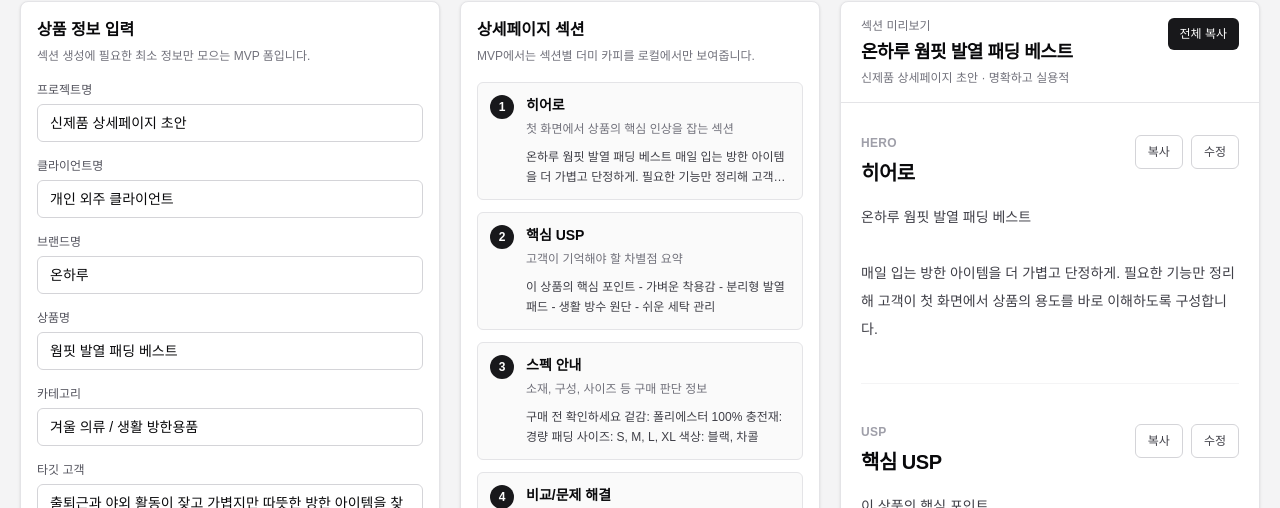
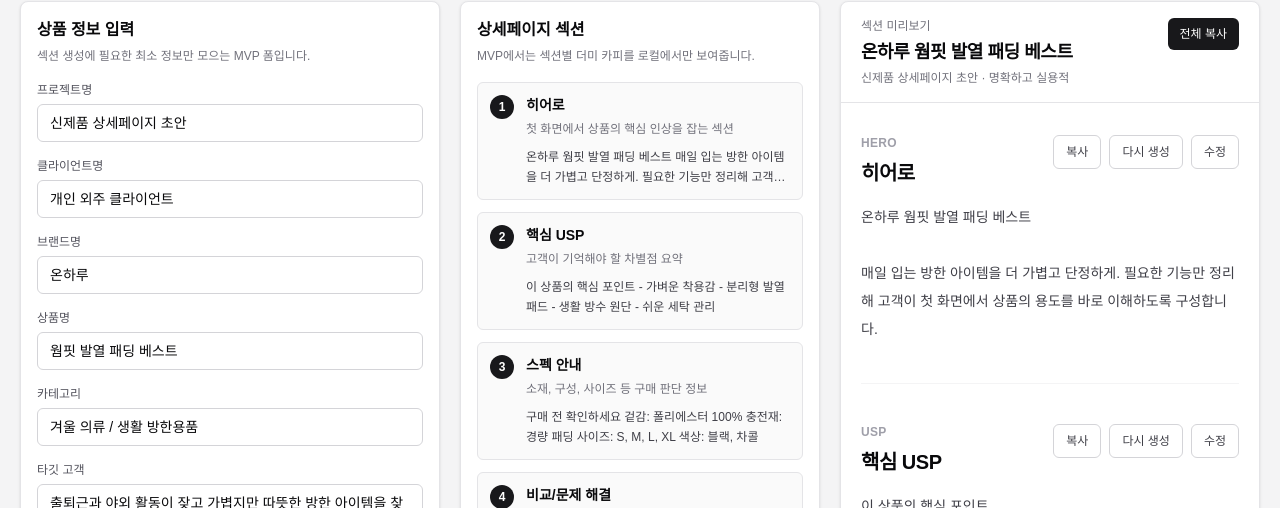
Before and after one commit to one-and1/detail-page-maker, a Next.js app: page / in a window 1280 px wide. Shown: the part 174-682 px from the top of the page. Built offline with nearby package versions, Linux system fonts and the light colour scheme.

Commit message:
섹션 더미 생성 로직 추가

```diff
--- a/src/components/detail-preview.tsx
+++ b/src/components/detail-preview.tsx
@@ -7,6 +7,7 @@ type Props = {
   product: ProductInfo;
   sections: DetailSection[];
   onSectionCopyChange: (sectionId: DetailSection["id"], copy: string) => void;
+  onSectionRegenerate: (sectionId: DetailSection["id"]) => void;
 };
 
 const toneLabel: Record<ProductInfo["tone"], string> = {
@@ -35,6 +36,7 @@ export function DetailPreview({
   product,
   sections,
   onSectionCopyChange,
+  onSectionRegenerate,
 }: Props) {
   const [editingSectionId, setEditingSectionId] = useState<
     DetailSection["id"] | null
@@ -99,6 +101,15 @@ export function DetailPreview({
     onSectionCopyChange(sectionId, draftCopy);
     cancelEditing();
   };
+
+  const regenerateSection = (sectionId: DetailSection["id"]) => {
+    onSectionRegenerate(sectionId);
+
+    if (editingSectionId === sectionId) {
+      cancelEditing();
+    }
+  };
+
   const projectName = product.projectName.trim() || FALLBACK_PROJECT_NAME;
 
   return (
@@ -161,6 +172,13 @@ export function DetailPreview({
                     onClick={() => copyText(formatSectionForCopy(section), section.id)}
                   >
                     복사
+                  </button>
+                  <button
+                    type="button"
+                    className="rounded-md border border-zinc-300 bg-white px-3 py-2 text-xs font-medium text-zinc-700 transition hover:border-zinc-400 hover:bg-zinc-100"
+                    onClick={() => regenerateSection(section.id)}
+                  >
+                    다시 생성
                   </button>
                   {editingSectionId !== section.id ? (
                     <button
--- a/src/components/detail-workspace.tsx
+++ b/src/components/detail-workspace.tsx
@@ -4,6 +4,7 @@ import { useEffect, useState } from "react";
 import { DetailPreview } from "@/src/components/detail-preview";
 import { ProductInputForm } from "@/src/components/product-input-form";
 import { SectionListPanel } from "@/src/components/section-list-panel";
+import { generateDummySectionCopy } from "@/src/lib/dummy-generator";
 import { makeSections } from "@/src/lib/make-sections";
 import {
   clearProjectDraft,
@@ -72,6 +73,17 @@ export function DetailWorkspace() {
       ),
     );
     setStorageMessage("저장되지 않은 섹션 수정이 있습니다.");
+  };
+
+  const handleSectionRegenerate = (sectionId: DetailSection["id"]) => {
+    setSections((currentSections) =>
+      currentSections.map((section) =>
+        section.id === sectionId
+          ? { ...section, copy: generateDummySectionCopy(product, section) }
+          : section,
+      ),
+    );
+    setStorageMessage("저장되지 않은 섹션 더미 카피가 생성되었습니다.");
   };
 
   const handleSave = () => {
@@ -190,6 +202,7 @@ export function DetailWorkspace() {
             product={product}
             sections={sections}
             onSectionCopyChange={handleSectionCopyChange}
+            onSectionRegenerate={handleSectionRegenerate}
           />
         </section>
       </div>
--- /dev/null
+++ b/src/lib/dummy-generator.ts
@@ -0,0 +1,65 @@
+import type { DetailSection, ProductInfo } from "@/src/types";
+
+const toneGuide: Record<ProductInfo["tone"], string> = {
+  clear: "핵심 정보를 먼저 보여주는 명확한 톤",
+  friendly: "부담 없이 읽히는 친근한 톤",
+  premium: "정돈되고 신뢰감 있는 프리미엄 톤",
+  minimal: "군더더기 없이 짧고 절제된 톤",
+};
+
+const fallback = (value: string, fallbackValue: string) =>
+  value.trim() || fallbackValue;
+
+const firstFilledLine = (value: string, fallbackValue: string) =>
+  value
+    .split(/[\n,]/)
+    .map((item) => item.trim())
+    .find(Boolean) || fallbackValue;
+
+const bulletLines = (value: string, fallbackItems: string[]) => {
+  const items = value
+    .split(/[\n,]/)
+    .map((item) => item.trim())
+    .filter(Boolean);
+
+  return (items.length > 0 ? items : fallbackItems)
+    .slice(0, 4)
+    .map((item) => `- ${item}`)
+    .join("\n");
+};
+
+export function generateDummySectionCopy(
+  product: ProductInfo,
+  section: DetailSection,
+) {
+  const brandName = fallback(product.brandName, "브랜드");
+  const productName = fallback(product.productName, "상품");
+  const category = fallback(product.category, "카테고리");
+  const targetAudience = fallback(product.targetAudience, "주요 고객");
+  const primaryUsp = firstFilledLine(product.usp, "매일 쓰기 좋은 실용성");
+  const primarySpec = firstFilledLine(product.specs, "기본 구성 정보");
+  const tone = toneGuide[product.tone];
+
+  switch (section.kind) {
+    case "hero":
+      return `${brandName} ${productName}\n\n${targetAudience}을 위해 ${primaryUsp}을 먼저 보여주는 더미 히어로 카피입니다. ${tone}으로 첫 화면에서 상품의 쓰임과 기대감을 빠르게 전달합니다.`;
+    case "usp":
+      return `${productName}의 더미 USP\n${bulletLines(product.usp, [
+        "고객이 바로 이해할 수 있는 핵심 장점",
+        "상세페이지 상단에서 반복하기 좋은 메시지",
+        "구매 전 확인해야 할 차별점",
+      ])}`;
+    case "spec":
+      return `${category} 구매 전 확인 정보\n${bulletLines(product.specs, [
+        primarySpec,
+        "옵션과 구성은 실제 판매 정보에 맞춰 교체",
+        "배송/사용 조건은 최종 검수 단계에서 확인",
+      ])}`;
+    case "comparison":
+      return `기존 선택지가 애매했던 ${targetAudience}에게 ${productName}은 ${primaryUsp}을 기준으로 비교 포인트를 잡아줍니다.\n\n불필요한 과장 대신 사용 상황, 관리 방식, 선택 기준을 나눠 보여주는 더미 문제 해결 섹션입니다.`;
+    case "faq":
+      return `Q. ${productName}은 어떤 고객에게 맞나요?\nA. ${targetAudience}에게 맞춰 소개하는 더미 답변입니다.\n\nQ. 구매 전 무엇을 확인해야 하나요?\nA. ${primarySpec}을 먼저 확인하고, 옵션과 구성은 실제 판매 조건에 맞게 조정합니다.`;
+    case "cta":
+      return `${brandName} ${productName} 구매 안내\n\n${category} 상품 특성에 맞춰 옵션, 구성, 사용 목적을 확인한 뒤 선택하도록 안내합니다. 금지 표현은 제외하고 ${tone}으로 마무리하는 더미 CTA입니다.`;
+  }
+}
```
